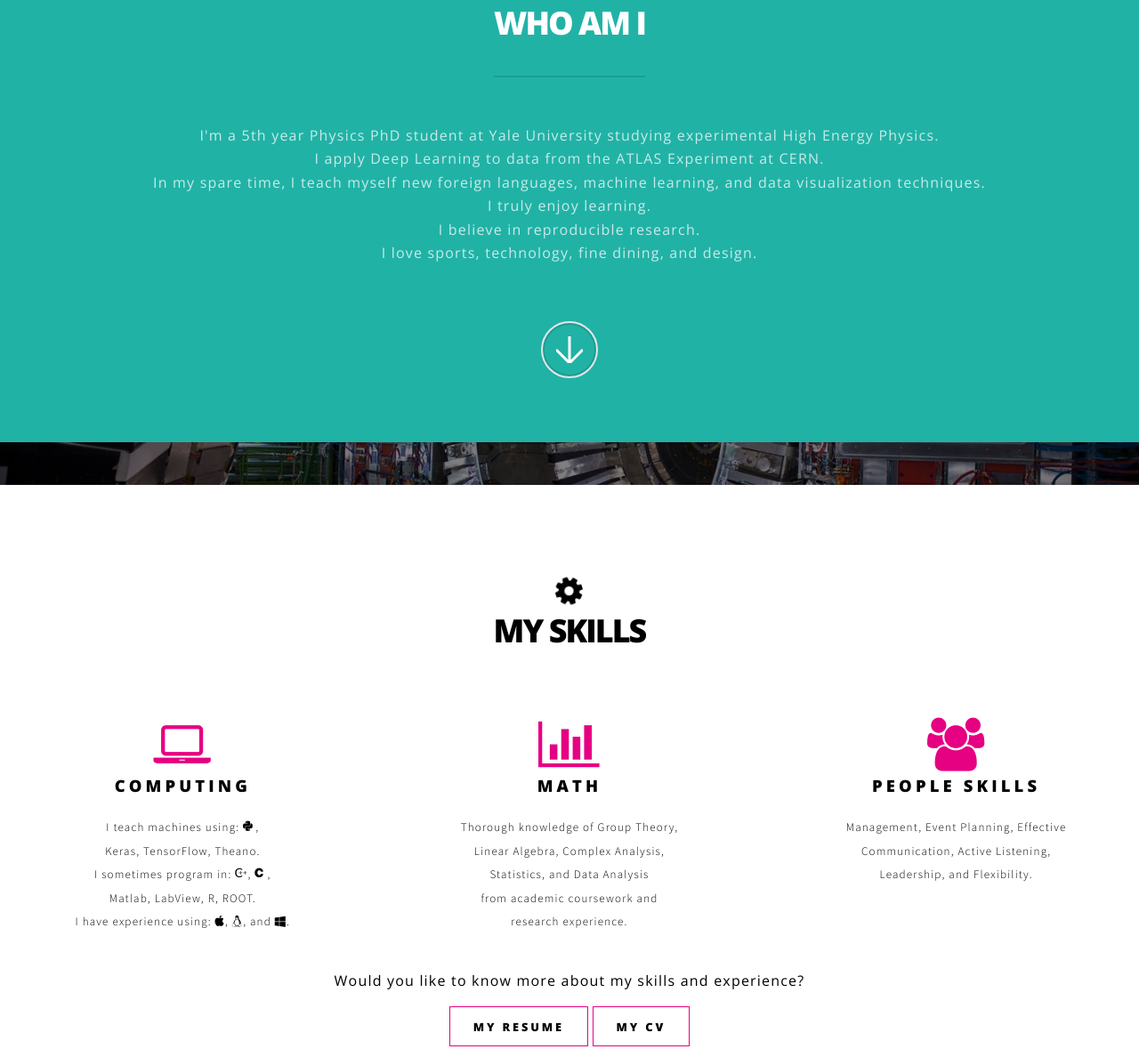
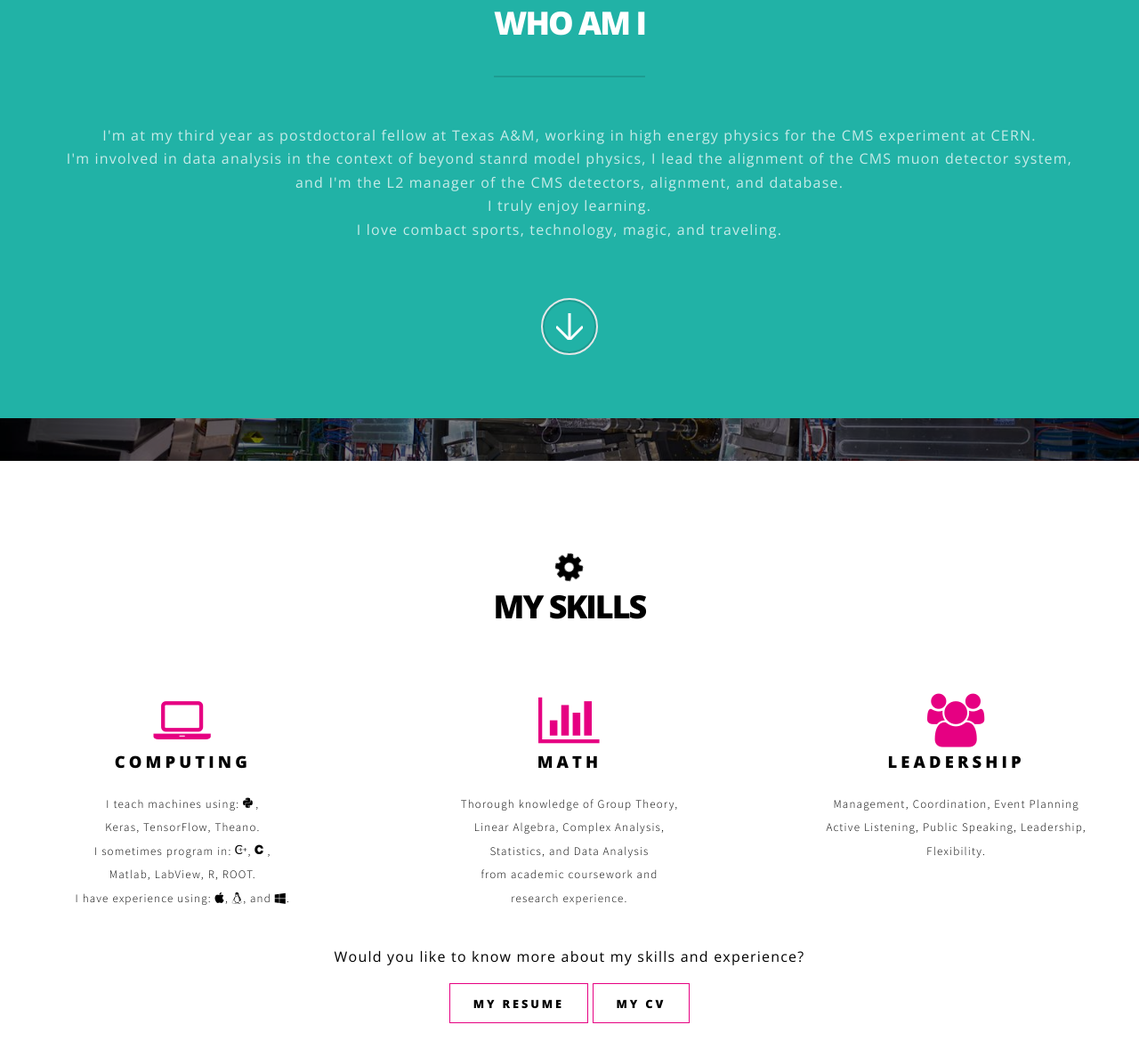
Before and after one commit to lpernie/lpernie.github.io, a plain HTML site: page index.html in a window 1280 px wide. Shown: the part 941-2120 px from the top of the page at 89% size. Drawn offline with nearby package versions, Linux system fonts and the light colour scheme; some packages are replaced by stand-ins of ours.

Commit message:
custom 5

```diff
--- a/index.html
+++ b/index.html
@@ -85,12 +85,10 @@
 								<h2>Who am I<br />
 								</h2>
 								<p>
-									I'm a 5th year Physics PhD student at <font color="">Yale University</font> studying experimental High Energy Physics.<br />
-									I apply Deep Learning to data from the ATLAS Experiment at CERN. <br />
-									In my spare time, I teach myself new foreign languages, machine learning<!-- <a href="./ml_list.html">machine learning</a> -->, and data visualization techniques. <br />
+									I'm at my third year as postdoctoral fellow at <font color="">Texas A&M</font>, working in high energy physics for the CMS experiment at CERN.<br />
+									I'm involved in data analysis in the context of beyond stanrd model physics, I lead the alignment of the CMS muon detector system, and I'm the L2 manager of the CMS detectors, alignment, and database. <br />
 									I truly enjoy learning. <br />
-									I believe in reproducible research. <br />
-									I love sports, technology, fine dining, and design.
+									I love combact sports, technology, magic, and traveling.
 								</p>
 							</header>
 							<footer>
@@ -153,13 +151,13 @@
 			                    <section>
 			                        <font size="20"><span style="color:#E60082" class="icon feature fa-group"></span></font>
 			                        <header>
-			                            <h3>People Skills</h3>
+			                            <h3>Leadership</h3>
 			                        </header>
 			                        <font size="2">
 			                        <p style="font-family: 'Source Sans Pro', sans-serif">
-			                        Management, Event Planning, Effective <br />
-			                        Communication, Active Listening, <br />
-			                        Leadership, and Flexibility.
+			                        Management, Coordination, Event Planning<br />
+			                        Active Listening, Public Speaking, Leadership, <br />
+			                        Flexibility.
 			                        </p>
 			                    </font>
 			                    </section>
@@ -199,12 +197,14 @@
 			        			<p>When I'm not at CERN, you can find at Texas A&M University. I worked with Prof. Alexei Safonov on the design and application of Deep Learning algorithms to develop taggers for the identification of top quarks and gauge bosons in boosted topologies. I am currently a member of Prof. Paul Tipton's group, and I'm working on a qualification task to optimize b-tagging techniques, by including track-jets for Run II at the LHC (Large Hadron Collider). At Yale, I was a Teaching Fellow for 2 years, a McDougal Fellow and a member of the Graduate Student Assembly.</p>
 			        		</div>
 			        	</section>
+<!--
 			        	<section class="spotlight">
 			        		<div class="image"><img src="images/berkeley.jpg" alt="" /></div><div class="content">
 			        		<h2>UC Berkeley</h2>
 			        			<p>I graduated from Cal in 2013 with a double major in Astrophysics and Physics. During my undergraduate studies, I explored different research fields, including theoretical, observational and computational galactic dynamics, search for extraterrestrial intelligence at the SETI Institute, space weather at the Space Sciences Lab, and antimatter production with the AEgIS experiment at CERN. At Berkeley, I discovered my passion for teaching while tutoring at the Athletic Study Center and designing a new course named <i>Sense &amp; Science &amp; Sensibility</i> with professors Saul Perlmutter, Rob MacCoun and John Campbell.</p>
 			        		</div>
 			        	</section>
+-->
 			        </section>
 
 				<!-- Three -->
```
Also changed, not shown: 1 other file.
